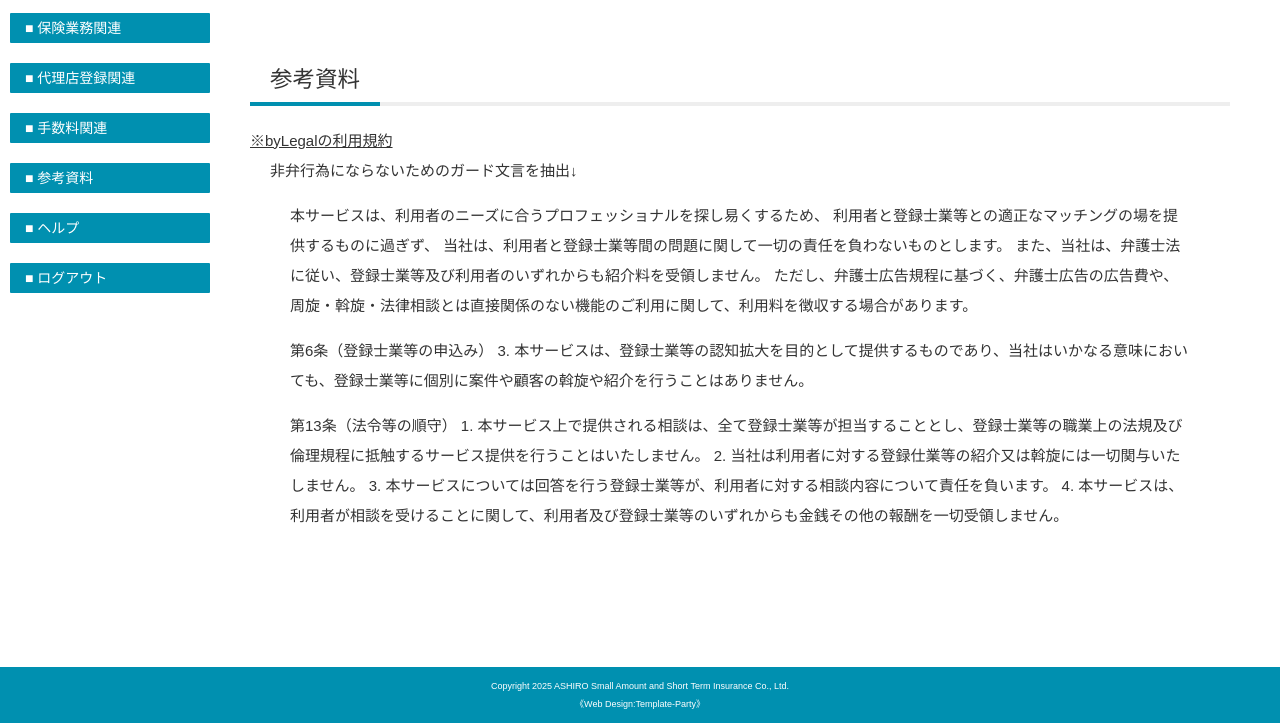
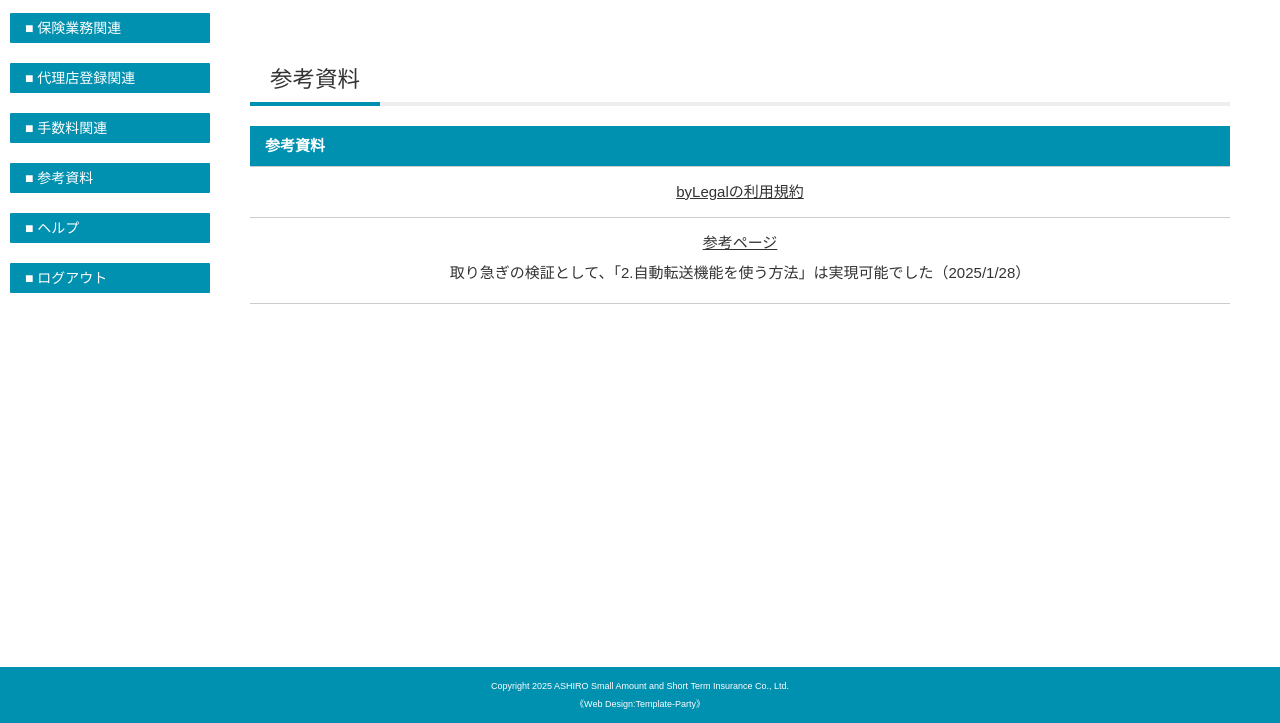
Before and after one commit to asiro-ssi/inside_company, a plain HTML site: page 3c94c0b1c3ce114c39b16272a86b47e0ed7de7c13a67b6b93eff0130ccd408f9/reference.html in a window 1280 px wide. Shown: the part 77-800 px from the top of the page. Drawn offline with nearby package versions, Linux system fonts and the light colour scheme.

Commit message:
Update reference.html

```diff
--- a/3c94c0b1c3ce114c39b16272a86b47e0ed7de7c13a67b6b93eff0130ccd408f9/reference.html
+++ b/3c94c0b1c3ce114c39b16272a86b47e0ed7de7c13a67b6b93eff0130ccd408f9/reference.html
@@ -34,29 +34,20 @@
 
 <section>
 <h2>参考資料</h2>
-
-<a href="pdf/byLegal.pdf" target="_blank">※byLegalの利用規約</a>
-<p>
- 非弁行為にならないためのガード文言を抽出↓
-</p>
-<blockquote>
- 本サービスは、利用者のニーズに合うプロフェッショナルを探し易くするため、
- 利用者と登録士業等との適正なマッチングの場を提供するものに過ぎず、
- 当社は、利用者と登録士業等間の問題に関して一切の責任を負わないものとします。
- また、当社は、弁護士法に従い、登録士業等及び利用者のいずれからも紹介料を受領しません。
- ただし、弁護士広告規程に基づく、弁護士広告の広告費や、周旋・斡旋・法律相談とは直接関係のない機能のご利用に関して、利用料を徴収する場合があります。
-</blockquote>
-<blockquote>
- 第6条（登録士業等の申込み）
-3. 本サービスは、登録士業等の認知拡大を目的として提供するものであり、当社はいかなる意味においても、登録士業等に個別に案件や顧客の斡旋や紹介を行うことはありません。
-</blockquote>
-<blockquote>
-第13条（法令等の順守）
-1. 本サービス上で提供される相談は、全て登録士業等が担当することとし、登録士業等の職業上の法規及び倫理規程に抵触するサービス提供を行うことはいたしません。
-2. 当社は利用者に対する登録仕業等の紹介又は斡旋には一切関与いたしません。
-3. 本サービスについては回答を行う登録士業等が、利用者に対する相談内容について責任を負います。
-4. 本サービスは、利用者が相談を受けることに関して、利用者及び登録士業等のいずれからも金銭その他の報酬を一切受領しません。
-</blockquote>
+<table class="ta1">
+ <caption>参考資料</caption>
+ <tr>
+  <td>
+   <a href="pdf/byLegal.pdf" target="_blank">byLegalの利用規約</a>
+  </td>
+ </tr>
+ <tr>
+  <td>
+   <a href="https://www.maildealer.jp/column/point/314_collectivemanagement.php" target="_blank">参考ページ</a>
+   <p>取り急ぎの検証として、「2.自動転送機能を使う方法」は実現可能でした（2025/1/28）</p>
+  </td>
+ </tr>
+</table>
 </section>
 
 </main>
```
